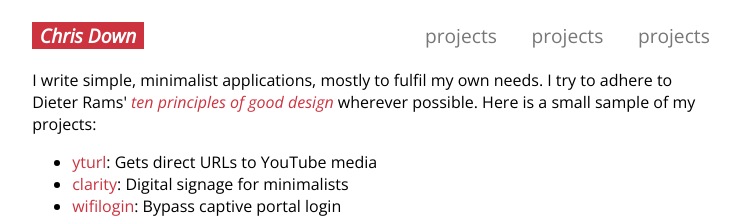
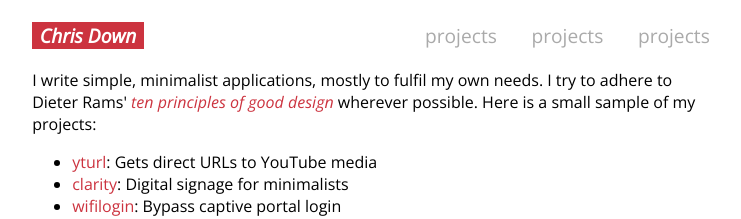
Before and after one commit to cdown/chrisdown.name, a Jekyll site: the page built from index.html, in a window 1280 px wide. Shown: the top 219 px of the page, without its empty margins (269-1010 px from the left). Built offline with Jekyll 4.4.1, drawn with Linux system fonts in a browser that asks for light colours.

Commit message:
Increase pseudotransparency of extra nav

```diff
--- a/css/style.css
+++ b/css/style.css
@@ -73,9 +73,8 @@ header nav ul.extra li:last-child a {
 header nav ul.extra li a {
     padding: 0 0.4em;
     margin: 0 0.5em;
-    color: #777;
+    color: #aaa;
 }
-
 
 header nav ul.extra li a:hover {
     color: #222;
```
